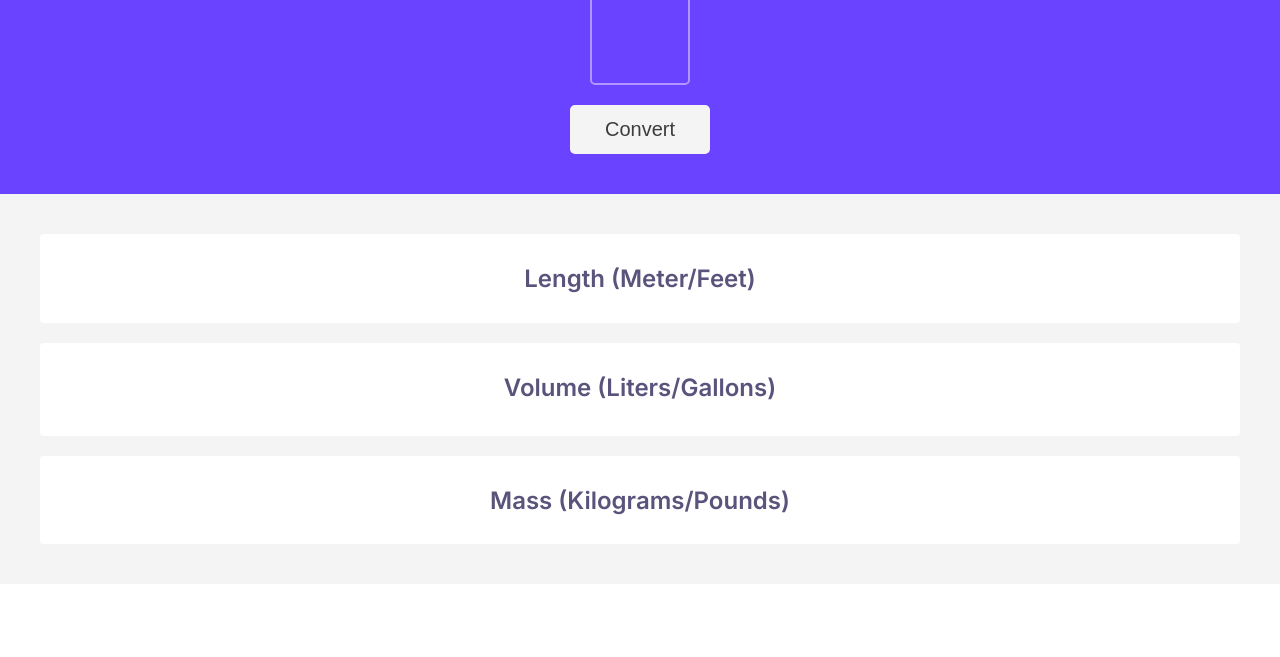
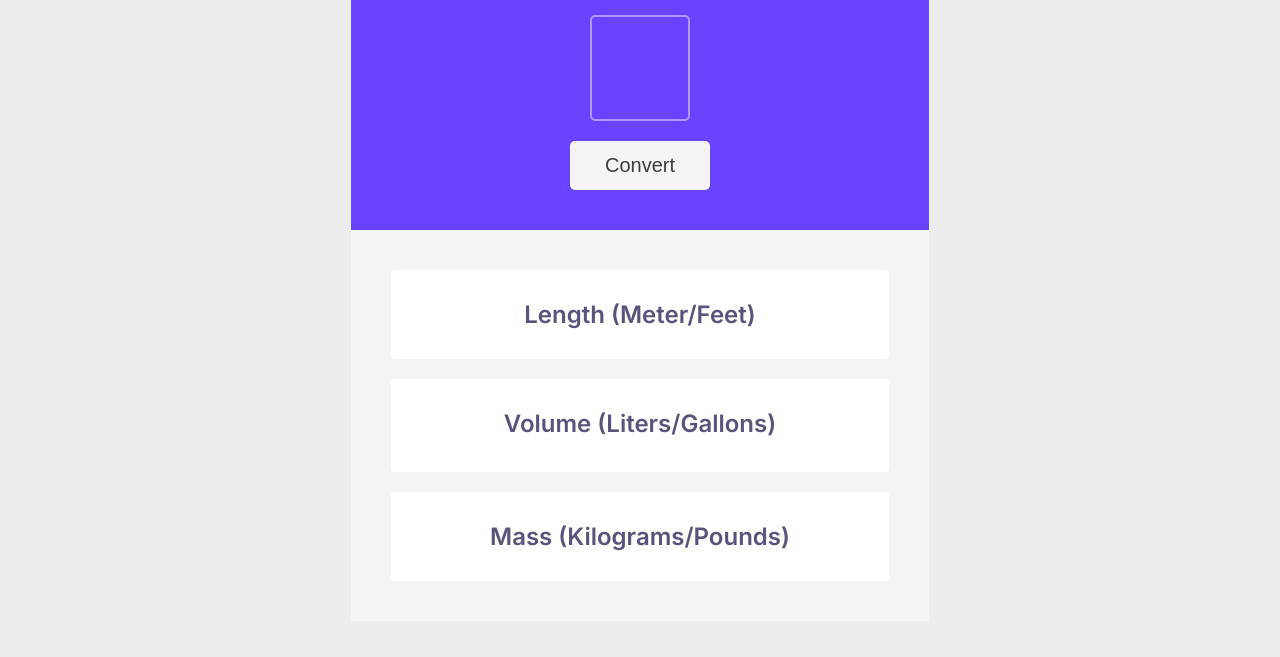
Before and after one commit to san-melisa/unit-conventer, a website built with Vite: page index.html in a window 1280 px wide. Shown: the part 143-800 px from the top of the page. Built offline with nearby package versions, Linux system fonts and the light colour scheme.

Commit message:
edit body in css

```diff
--- a/index.css
+++ b/index.css
@@ -1,12 +1,15 @@
 body {
     margin: 0;
+    padding: 0;
     font-family: "Inter", sans-serif;
+    display: flex;
+    justify-content: center;
+    align-items: center;
+    height: 100vh;
+    background-color: #EDEDED;
+
 }
 
-
-.container {
-
-}
 
 .header {
     background-color: #6943FF;
```
